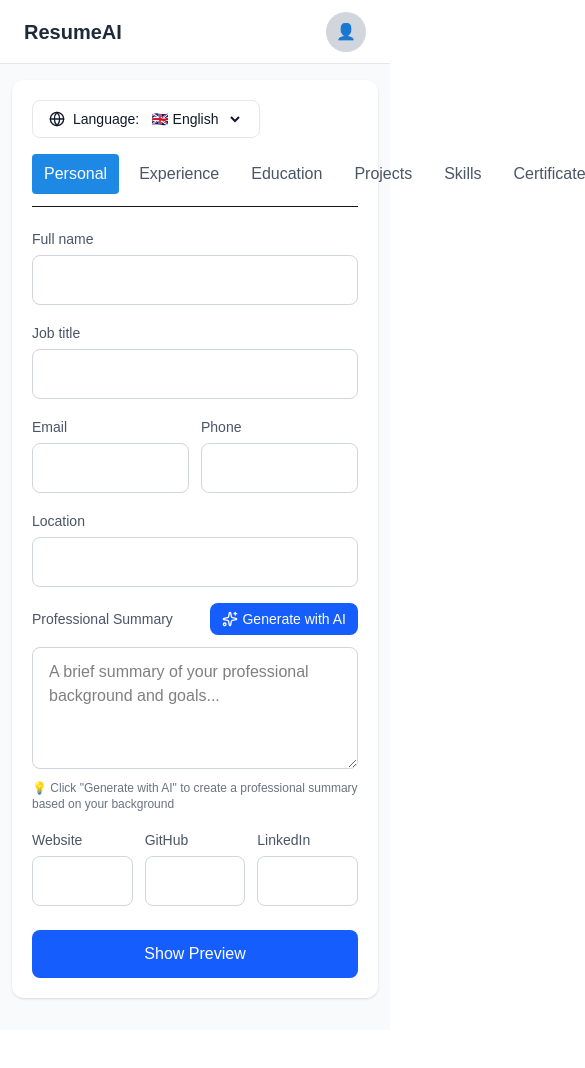
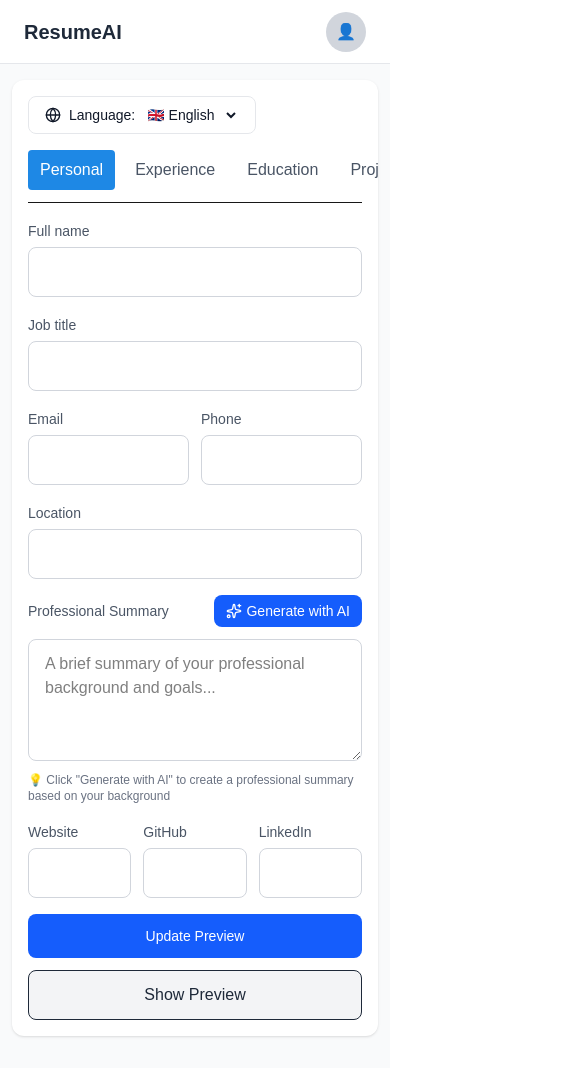
Before and after one commit to mohamdbarhoumi/ResAi-frontend, a Next.js app: page /builder in a window 390 px wide. Shown: the top 1068 px of the page, 585 px wide, since content can reach past the window. Before the commit the page ends 1030 px from the top, so only its background shows below. Built offline with nearby package versions, Linux system fonts and the light colour scheme; no server answers; sample sign-in values are in the browser's storage.

Commit message:
Mobile optimization

```diff
--- a/src/app/builder/BuilderPage.tsx
+++ b/src/app/builder/BuilderPage.tsx
@@ -63,6 +63,7 @@
     } else {
       useResumeStore.getState().clearAll();
     }
+    // eslint-disable-next-line react-hooks/exhaustive-deps
   }, [resumeId]);
 
   const loadResume = async (id: string) => {
@@ -85,6 +86,7 @@
           language: resume.language || resume.data.language || "en",
         });
 
+        // small delay to let state settle before preview
         setTimeout(() => handleUpdatePreview(), 120);
       }
     } catch (err) {
@@ -112,18 +114,23 @@
         return <StepCertificates />;
       case "Languages":
         return <StepLanguages />;
+      default:
+        return null;
     }
   };
 
   const handleUpdatePreview = () => {
+    // snapshot the zustand state
     const state = useResumeStore.getState();
     const newSnapshot = JSON.parse(JSON.stringify(state));
 
+    // quick unmount/mount trick to force preview wrapper reload
     setSnapshot(null);
 
+    // use rAF to avoid layout thrash on mobile
     requestAnimationFrame(() => {
       setSnapshot(newSnapshot);
-      setPreviewKey((prev) => prev + 1);
+      setPreviewKey((k) => k + 1);
     });
   };
 
@@ -175,7 +182,7 @@
     return (
       <main className="min-h-screen flex items-center justify-center bg-gray-50">
         <div className="text-center">
-          <div className="animate-spin rounded-full h-10 w-10 border-b-2 border-blue-600 mx-auto mb-4"></div>
+          <div className="animate-spin rounded-full h-10 w-10 border-b-2 border-blue-600 mx-auto mb-4" />
           <p className="text-gray-500">Loading...</p>
         </div>
       </main>
@@ -189,12 +196,12 @@
       <div className="pt-20 px-3 sm:px-6 max-w-6xl mx-auto">
         <div className="grid grid-cols-1 lg:grid-cols-12 gap-6">
 
-          {/* LEFT SIDE */}
-          <section className="lg:col-span-7 bg-white rounded-xl shadow p-5 sm:p-6">
-            <div className="flex flex-wrap items-center justify-between mb-4 gap-4">
+          {/* LEFT COLUMN - Form & Mobile Preview */}
+          <section className="lg:col-span-7 bg-white rounded-xl shadow p-4 sm:p-6 w-full max-w-full overflow-x-hidden">
+            <div className="flex flex-wrap items-center justify-between gap-3 mb-4">
               {isEditMode && (
-                <div className="px-4 py-2 bg-blue-50 border border-blue-200 rounded-lg text-sm text-blue-700">
-                  ✏️ Editing an existing resume
+                <div className="px-3 py-2 bg-blue-50 border border-blue-200 rounded-lg">
+                  <p className="text-sm text-blue-800">✏️ Editing an existing resume</p>
                 </div>
               )}
               <LanguageSelector />
@@ -202,34 +209,49 @@
 
             <TabNav tabs={tabs} active={activeTab} onChange={setActiveTab} />
 
-            <div className="mt-5">{renderTab()}</div>
+            <div className="mt-4 space-y-4 w-full max-w-full overflow-x-hidden">
+              {renderTab()}
+            </div>
 
-            {/* MOBILE PREVIEW TOGGLE */}
+            {/* Mobile controls */}
+            <div className="mt-4 lg:hidden space-y-3">
+              {/* mobile Update Preview */}
               <button
-              className="lg:hidden mt-6 w-full py-3 rounded-lg bg-blue-600 text-white font-medium active:scale-[0.98] transition"
-              onClick={() => setShowMobilePreview(!showMobilePreview)}
+                onClick={handleUpdatePreview}
+                className="w-full py-3 bg-blue-600 text-white rounded-lg text-sm font-medium active:scale-[0.98] transition"
+              >
+                Update Preview
+              </button>
+
+              {/* show/hide preview */}
+              <button
+                onClick={() => setShowMobilePreview((s) => !s)}
+                className="w-full py-3 bg-gray-100 rounded-lg text-gray-800 font-medium border hover:bg-gray-200 active:scale-[0.98]"
               >
                 {showMobilePreview ? "Hide Preview" : "Show Preview"}
               </button>
+            </div>
 
+            {/* Mobile Preview */}
             {showMobilePreview && (
-              <div className="mt-4 border rounded-xl bg-white p-3 sm:p-4">
+              <div className="mt-4 border rounded-xl bg-white p-3 max-h-[70vh] overflow-y-auto">
                 {snapshot ? (
                   <PDFPreviewWrapper key={previewKey} data={snapshot} />
                 ) : (
-                  <p className="text-center text-gray-400 text-sm">
-                    Tap “Update Preview” to see the resume preview.
-                  </p>
+                  <div className="h-40 flex items-center justify-center text-gray-400 text-sm">
+                    Tap &quot;Update Preview&quot; to generate the preview.
+                  </div>
                 )}
               </div>
             )}
           </section>
 
-          {/* RIGHT SIDE DESKTOP PREVIEW */}
+          {/* RIGHT COLUMN - Desktop Preview & Actions */}
           <aside className="hidden lg:block lg:col-span-5">
             <div className="bg-white rounded-xl shadow p-4 h-[75vh] flex flex-col">
               <div className="flex items-center justify-between mb-3">
                 <h3 className="font-semibold text-gray-800">Template Preview</h3>
+                <div className="flex items-center gap-2">
                   <button
                     onClick={handleUpdatePreview}
                     className="px-3 py-1.5 bg-blue-600 text-white text-sm rounded hover:bg-blue-700 active:scale-[0.98]"
@@ -237,13 +259,14 @@
                     Update Preview
                   </button>
                 </div>
+              </div>
 
               <div className="flex-1 overflow-hidden border rounded bg-gray-50">
                 {snapshot ? (
                   <PDFPreviewWrapper key={previewKey} data={snapshot} />
                 ) : (
                   <div className="h-full flex items-center justify-center text-gray-400 text-sm">
-                    Click “Update Preview” to generate your resume.
+                    Click &quot;Update Preview&quot; to generate your resume.
                   </div>
                 )}
               </div>
```
Lines whose indentation alone changed are shown as unchanged.
